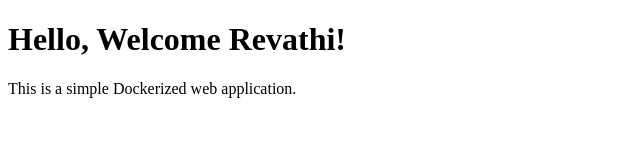
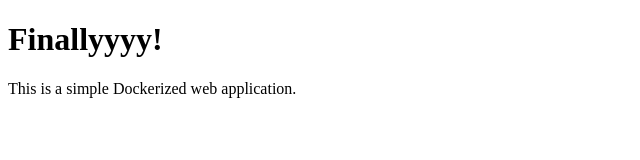
Before and after one commit to revathirajesh30/NetworksCA, a plain HTML site: page hello-world-app/index.html in a window 1280 px wide. Shown: the whole page, without its empty margins (0-640 px from the left). Drawn offline with Linux system fonts and the light colour scheme.

```diff
--- a/hello-world-app/index.html
+++ b/hello-world-app/index.html
@@ -4,7 +4,7 @@
     <title>Hello World</title>
 </head>
 <body>
-    <h1>Hello, Welcome Revathi!</h1>
+    <h1>Finallyyyy!</h1>
     <p>This is a simple Dockerized web application.</p>
 </body>
 </html>
```
Also changed, not shown: 1 other file.
